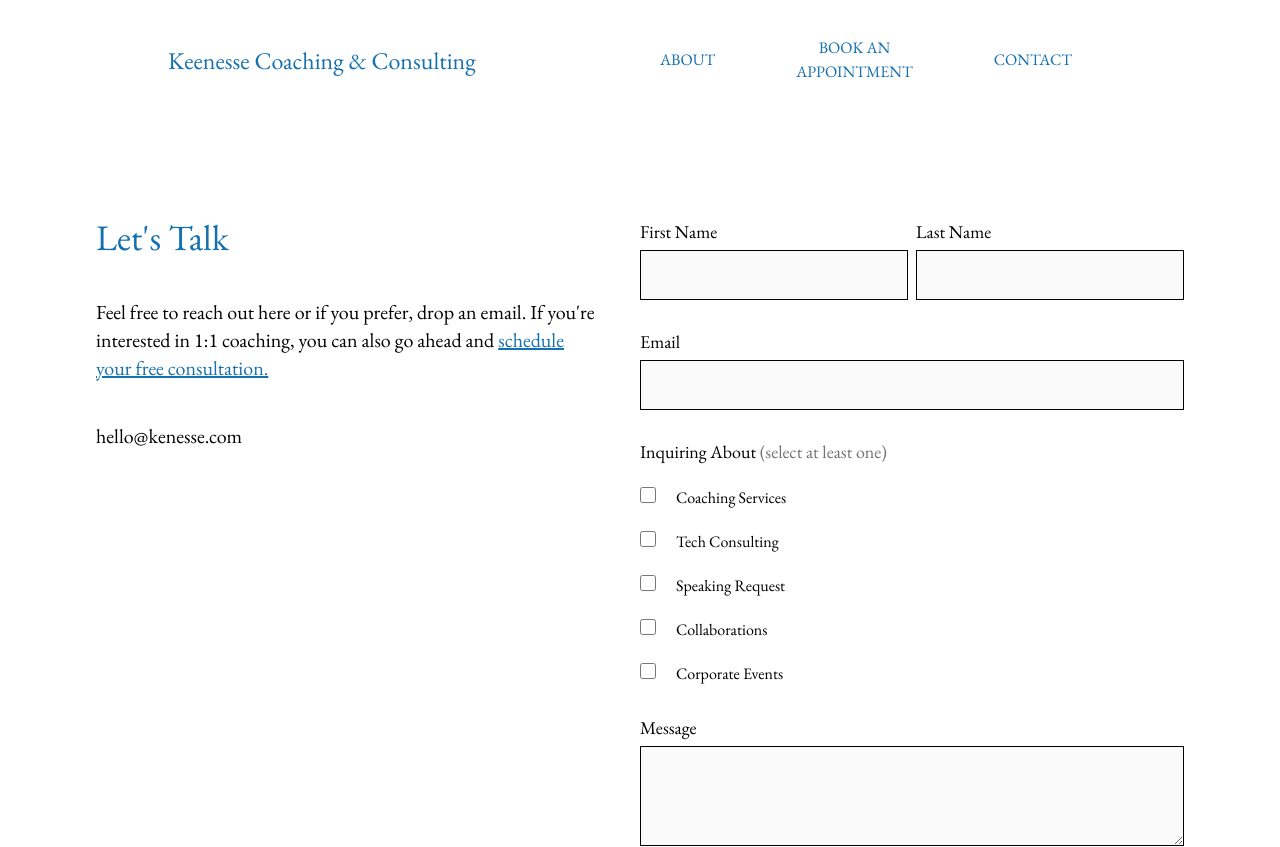
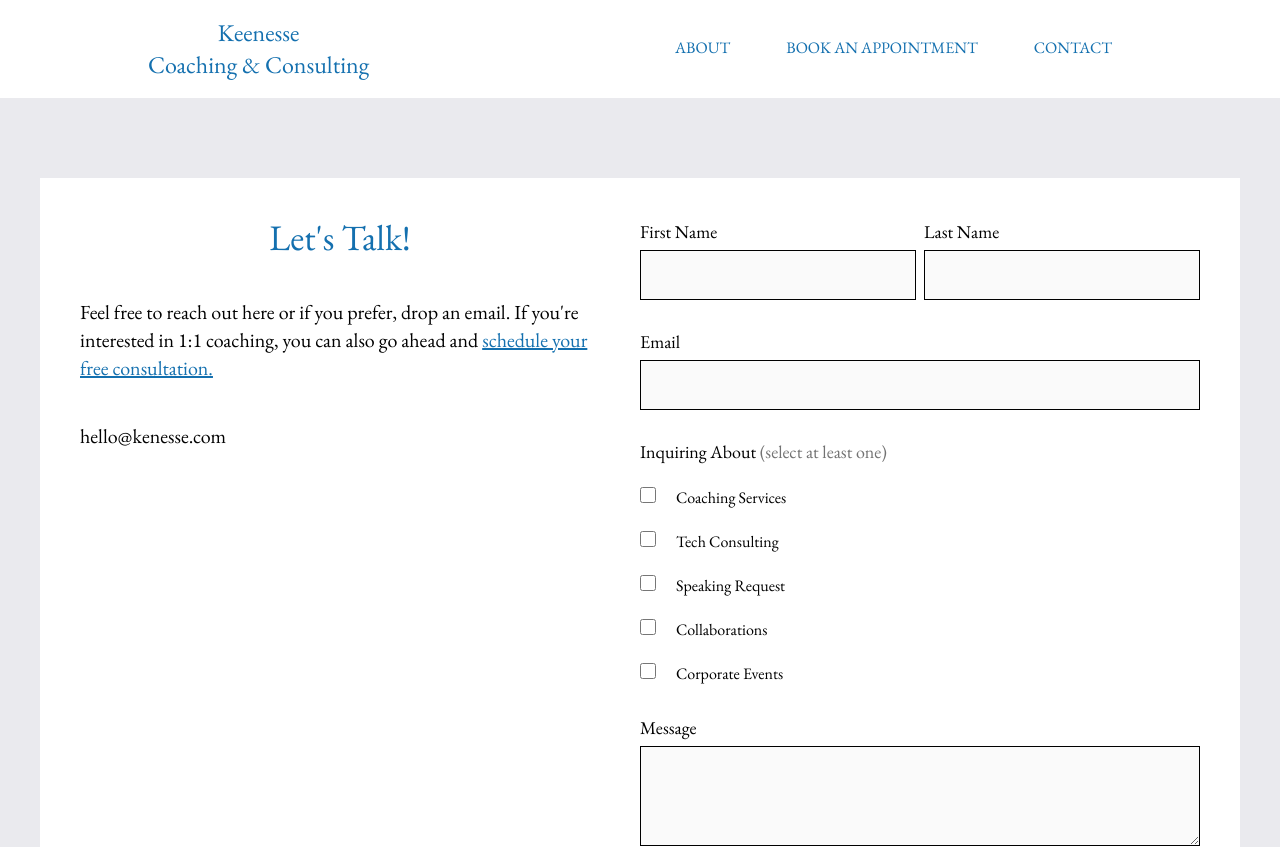
Before and after one commit to ybot1122/keenesse, a Next.js app: page /contact in a window 1280 px wide. Shown: the top 847 px of the page. Built offline with nearby package versions, Linux system fonts and the light colour scheme.

Commit message:
Header improvements

```diff
--- a/app/contact/page.tsx
+++ b/app/contact/page.tsx
@@ -34,10 +34,10 @@ export default function Contact() {
   );
 
   return (
-    <main className="flex min-h-screen flex-col items-center justify-between p-24">
-      <div className="grid grid-cols-1 md:grid-cols-2 w-full">
+    <main className="flex min-h-screen flex-col items-center justify-between bg-gray pt-10">
+      <div className="grid grid-cols-1 md:grid-cols-2 bg-white m-10 p-10 max-w-[1280px]">
         <div className="col-span-1 pr-10">
-          <h3 className="text-blue text-4xl">Let&apos;s Talk</h3>
+          <h3 className="text-blue text-4xl text-center">Let&apos;s Talk!</h3>
           <p className="py-10 text-xl">
             Feel free to reach out here or if you prefer, drop an email. If
             you&apos;re interested in 1:1 coaching, you can also go ahead and{" "}
--- a/app/page.tsx
+++ b/app/page.tsx
@@ -25,12 +25,12 @@ export default function Home() {
   return (
     <main className="">
       <div className="text-center text-blue pt-[6vmax] pb-[5vw] px-5 w-[75%] mx-auto">
-        <h1 className="tracking-normal text-4xl md:text-6xl">
+        <h1 className="tracking-normal text-4xl md:text-6xl animate-slideUpAndFadeIn">
           Connect with a partner who has been where you are.
         </h1>
         <div
           id="subheadline"
-          className="mt-10 mb-10 text-lightBlue italic underline"
+          className="mt-10 mb-10 text-lightBlue italic underline animate-slideRightAndFadeIn"
         >
           <Link href="/appointments">Your first meeting is on us</Link>
         </div>
--- a/components/Header.tsx
+++ b/components/Header.tsx
@@ -6,7 +6,7 @@ import { useCallback, useEffect, useState } from "react";
 
 const NavItem = ({ text, href }: { text: string; href: string }) => {
   return (
-    <li className={`group relative md:text-center uppercase`}>
+    <li className={`group relative md:text-center uppercase text-md`}>
       <Link href={href} className="block p-5">
         {text}
       </Link>
@@ -39,9 +39,13 @@ const Header = () => {
 
   return (
     <nav className={``}>
-      <div className="grid grid-cols-2 py-4 px-10 mx-auto max-w-screen-lg h-full text-blue">
-        <div className="self-center text-xl md:text-2xl">
-          <Link href="/">Keenesse Coaching & Consulting</Link>
+      <div className="flex py-4 mx-auto max-w-screen-lg h-full text-blue">
+        <div className="self-center ml-5 flex-grow">
+          <Link href="/" className="text-center inline-block text-2xl">
+            Keenesse
+            <br />
+            Coaching &amp; Consulting
+          </Link>
         </div>
 
         <div className="md:hidden justify-self-end flex mr-5">
@@ -62,7 +66,7 @@ const Header = () => {
 
         <div className="flex col-start-2 justify-end">
           <ul
-            className={`${!navOpen ? "hidden" : ""} absolute md:mr-5 md:static max-md:animate-slideIn md:flex w-1/2 md:w-auto z-40 bg-white items-center justify-between md:space-x-4`}
+            className={`${!navOpen ? "hidden" : ""} mt-[60px] md:mt-[0px] absolute md:mr-5 md:static max-md:animate-slideIn md:flex w-1/2 md:w-auto z-40 bg-white items-center justify-between md:space-x-4`}
           >
             {navItems.map(({ text, href }) => (
               <NavItem text={text} href={href} key={text} />
--- a/tailwind.config.ts
+++ b/tailwind.config.ts
@@ -22,13 +22,20 @@ const config: Config = {
     },
     animation: {
       slideIn: "300ms 1 alternate slidein",
+      slideOut: "300ms 1 alternate slideout",
       closePlus: "100ms 1 linear closePlus",
       openPlus: "100ms 1 linear openPlus",
+      slideUpAndFadeIn: "700ms 1 ease-out slideUpAndFadeIn",
+      slideRightAndFadeIn: "1400ms 1 ease-out slideRightAndFadeIn",
     },
     keyframes: {
       slidein: {
         "0%": { transform: "translateX(50%)" },
         "100%": { transform: "translateX(0px)" },
+      },
+      slideout: {
+        "0%": { transform: "translateX(0px)" },
+        "100%": { transform: "translateX(-100%)" },
       },
       closePlus: {
         "0%": { transform: "rotate(90deg)" },
@@ -38,6 +45,15 @@ const config: Config = {
         "0%": { transform: "rotate(0)" },
         "100%": { transform: "rotate(90deg)" },
       },
+      slideUpAndFadeIn: {
+        "0%": { transform: "translateY(100%)", opacity: "0" },
+        "100%": { transform: "translateY(0px)", opacity: "1" },
+      },
+      slideRightAndFadeIn: {
+        "0%": { transform: "translateX(-100%)", opacity: "0" },
+        "50%": { opacity: "0" },
+        "100%": { transform: "translateX(0px)", opacity: "1" },
+      },
     },
   },
   plugins: [],
```
